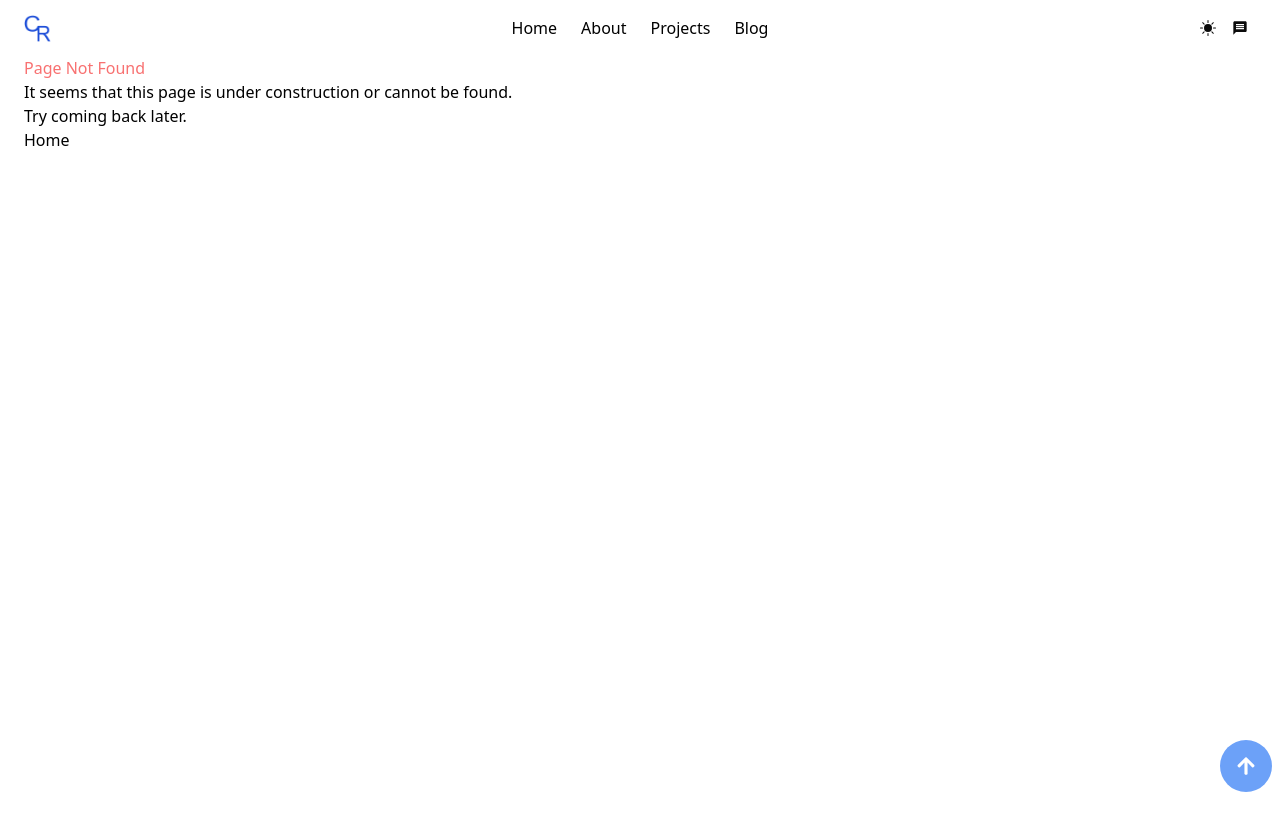
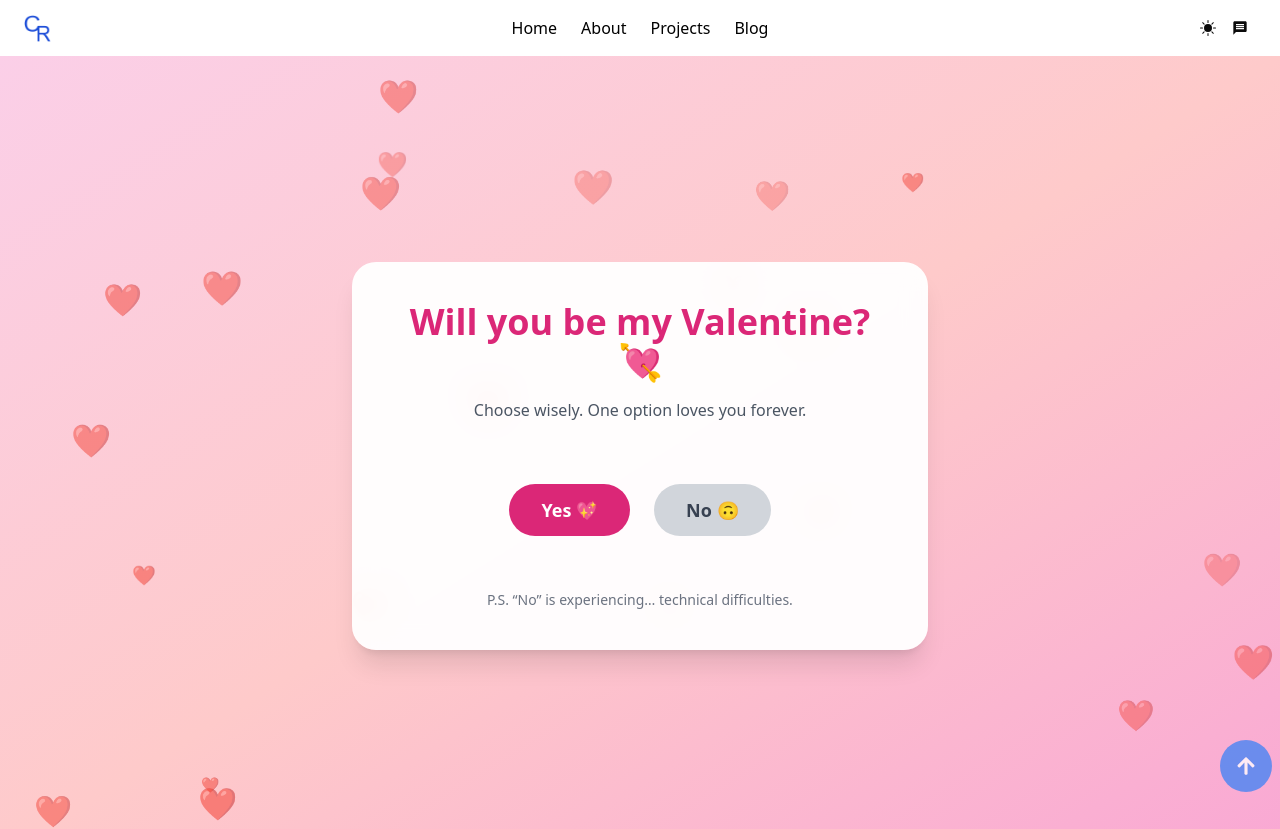
Before and after one commit to raglandc/chris-ragland-portfolio-2024, a Next.js app: page /valentines in a window 1280 px wide. Before the commit this address had no page. Shown: the top 829 px of the page. Built offline with nearby package versions, Linux system fonts and the light colour scheme.

Commit message:
add valentines day page for my pookie

```diff
--- /dev/null
+++ b/src/app/valentines/page.tsx
@@ -0,0 +1,176 @@
+"use client";
+
+import { useEffect, useMemo, useRef, useState } from "react";
+
+type Pos = { x: number; y: number }; // percent 0..100
+
+function clamp(n: number, min: number, max: number) {
+    return Math.max(min, Math.min(max, n));
+}
+
+function dist(a: Pos, b: Pos) {
+    const dx = a.x - b.x;
+    const dy = a.y - b.y;
+    return Math.sqrt(dx * dx + dy * dy);
+}
+
+export default function ValentinesPage() {
+    const [yesClicked, setYesClicked] = useState(false);
+
+    // When false: "No" is a normal inline button next to "Yes"
+    // When true: "No" becomes absolute and runs away
+    const [noIsFree, setNoIsFree] = useState(false);
+
+    // Start position doesn't matter until it becomes absolute
+    const [noPos, setNoPos] = useState<Pos>({ x: 50, y: 55 });
+    const noPosRef = useRef(noPos);
+    useEffect(() => {
+        noPosRef.current = noPos;
+    }, [noPos]);
+
+    // Hearts fixed positions so they don't reshuffle on every render
+    const hearts = useMemo(() => {
+        return Array.from({ length: 22 }).map(() => ({
+            top: Math.random() * 100,
+            left: Math.random() * 100,
+            size: Math.random() * 26 + 12,
+            opacity: Math.random() * 0.35 + 0.25,
+            pulseDelay: Math.random() * 1.5,
+        }));
+    }, []);
+
+    const moveNoButtonFar = () => {
+        // Once she "tries" No, it becomes free forever
+        if (!noIsFree) setNoIsFree(true);
+
+        const prev = noPosRef.current;
+
+        // Keep it away from edges so it's clickable-ish (if she ever catches it)
+        const MIN = 12;
+        const MAX = 88;
+
+        // Require it to jump far from previous spot.
+        // This is in percentage units; ~45 is a big move on screen.
+        const MIN_DISTANCE = 45;
+
+        let next: Pos = prev;
+        let tries = 0;
+
+        while (tries < 60) {
+            const candidate: Pos = {
+                x: clamp(MIN + Math.random() * (MAX - MIN), MIN, MAX),
+                y: clamp(MIN + Math.random() * (MAX - MIN), MIN, MAX),
+            };
+
+            if (dist(candidate, prev) >= MIN_DISTANCE) {
+                next = candidate;
+                break;
+            }
+
+            tries++;
+        }
+
+        // Fallback: if somehow we couldn't find a far point, flip to opposite quadrant
+        if (next === prev) {
+            next = {
+                x: clamp(100 - prev.x, MIN, MAX),
+                y: clamp(100 - prev.y, MIN, MAX),
+            };
+        }
+
+        setNoPos(next);
+    };
+
+    return (
+        <div className="relative min-h-screen overflow-hidden bg-gradient-to-br from-pink-200 via-red-200 to-pink-300">
+            {/* Background hearts (behind everything) */}
+            <div className="absolute inset-0 pointer-events-none">
+                {hearts.map((h, i) => (
+                    <span
+                        key={i}
+                        className="absolute animate-pulse"
+                        style={{
+                            top: `${h.top}%`,
+                            left: `${h.left}%`,
+                            fontSize: `${h.size}px`,
+                            opacity: h.opacity,
+                            animationDelay: `${h.pulseDelay}s`,
+                        }}
+                    >
+                        ❤️
+                    </span>
+                ))}
+            </div>
+
+            {/* Main card (no hearts inside; it’s opaque-ish so background stays background) */}
+            <div className="min-h-screen flex items-center justify-center px-4 z-10">
+                <div className="relative text-center bg-white/95 backdrop-blur-md rounded-3xl p-10 shadow-xl max-w-xl w-full">
+                    {!yesClicked ? (
+                        <>
+                            <h1 className="text-4xl font-bold text-pink-600 mb-4">
+                                Will you be my Valentine? 💘
+                            </h1>
+
+                            <p className="text-gray-600 mb-8">
+                                Choose wisely. One option loves you forever.
+                            </p>
+
+                            {/* This wrapper is relative so the "No" button can go absolute within the card area */}
+                            <div className="relative flex justify-center items-center gap-6 h-28">
+                                <button
+                                    onClick={() => setYesClicked(true)}
+                                    className="px-8 py-3 rounded-full bg-pink-600 text-white font-semibold text-lg hover:bg-pink-700 transition"
+                                >
+                                    Yes 💖
+                                </button>
+
+                                {/* Inline version: starts next to Yes like a normal form */}
+                                {!noIsFree ? (
+                                    <button
+                                        onMouseEnter={moveNoButtonFar}
+                                        onMouseDown={moveNoButtonFar}
+                                        onTouchStart={moveNoButtonFar}
+                                        className="px-8 py-3 rounded-full bg-gray-300 text-gray-700 font-semibold text-lg"
+                                    >
+                                        No 🙃
+                                    </button>
+                                ) : (
+                                    // Free version: runs away, and always jumps far
+                                    <button
+                                        onMouseEnter={moveNoButtonFar}
+                                        onMouseDown={moveNoButtonFar}
+                                        onTouchStart={moveNoButtonFar}
+                                        style={{
+                                            position: "absolute",
+                                            top: `${noPos.y}%`,
+                                            left: `${noPos.x}%`,
+                                            transform: "translate(-50%, -50%)",
+                                        }}
+                                        className="px-8 py-3 rounded-full bg-gray-300 text-gray-700 font-semibold text-lg select-none"
+                                    >
+                                        No 🙃
+                                    </button>
+                                )}
+                            </div>
+
+                            <p className="mt-6 text-sm text-gray-500">
+                                P.S. “No” is experiencing… technical
+                                difficulties.
+                            </p>
+                        </>
+                    ) : (
+                        <>
+                            <h2 className="text-4xl font-bold text-pink-600 mb-4">
+                                Best decision ever 💞
+                            </h2>
+                            <p className="text-gray-700 text-lg">
+                                I can’t wait to spend Valentine’s Day with you
+                                pookie ❤️
+                            </p>
+                        </>
+                    )}
+                </div>
+            </div>
+        </div>
+    );
+}
```
